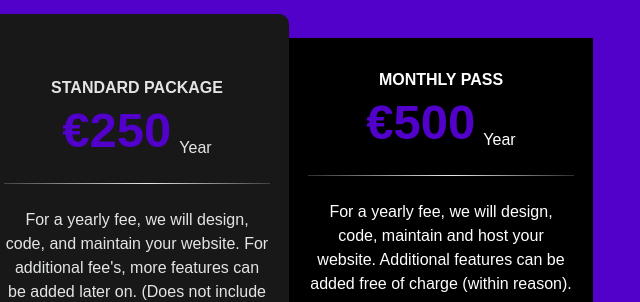
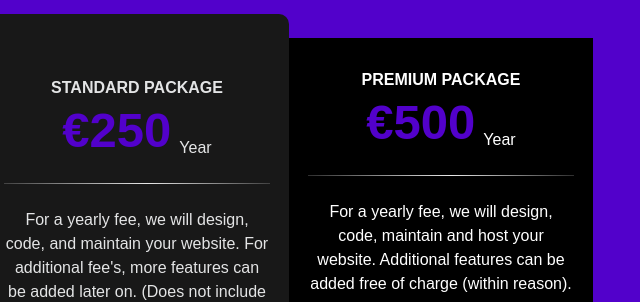
Before and after one commit to Hazelite/-, a plain HTML site: page price.html in a window 1280 px wide. Shown: the part 168-470 px from the top of the page, 503-1143 px from the left. Drawn offline with Linux system fonts and the light colour scheme; a web font is replaced by a local one.

```diff
--- a/price.html
+++ b/price.html
@@ -102,7 +102,7 @@
                         <a href="contact.html" class="cs-button-solid cs-price-button">Contact</a>
                     </li>
                     <li class="cs-item">
-                        <span class="cs-package">Monthly Pass</span>
+                        <span class="cs-package">Premium Package</span>
                         <div class="cs-flex-wrapper">
                             <span class="cs-price">€500</span>
                             <span class="cs-frequency">Year</span>
```
